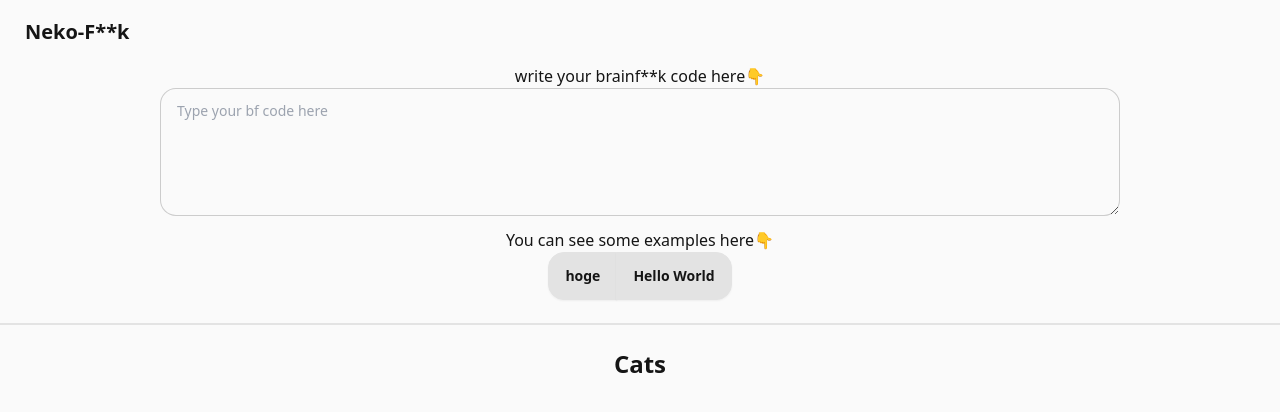
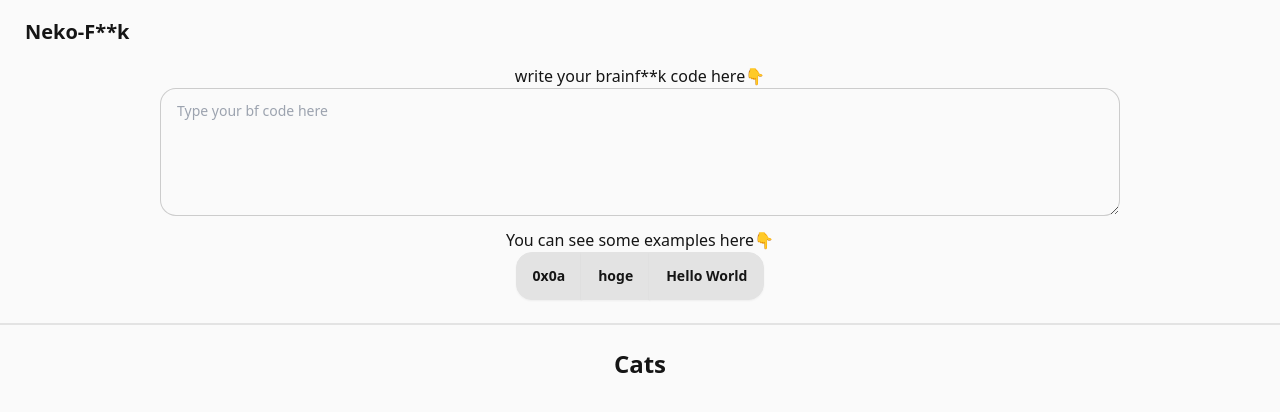
Before and after one commit to ryoppippi/neko-fuck, a SvelteKit app: page / in a window 1280 px wide. Shown: the top 412 px of the page. Built offline with nearby package versions, Linux system fonts and the light colour scheme; what @core/unknownutil would draw is missing.

Commit message:
add example (0x0a)

```diff
--- a/src/lib/bf/examples.ts
+++ b/src/lib/bf/examples.ts
@@ -21,3 +21,5 @@ export const helloWorld = `++++++++++
 <-.
 >>+.
 >>.`;
+
+export const zero_z_zero_a = `++++++++++.`;
--- a/src/routes/+page.svelte
+++ b/src/routes/+page.svelte
@@ -103,6 +103,7 @@
 				onclick={() => (typingString = undefined)}>Stop</button>
 
 			<div class="join">
+				{@render exampleButton(bfEx.zero_z_zero_a, '0x0a')}
 				{@render exampleButton(bfEx.hoge, 'hoge')}
 				{@render exampleButton(bfEx.helloWorld, 'Hello World')}
 			</div>
```
